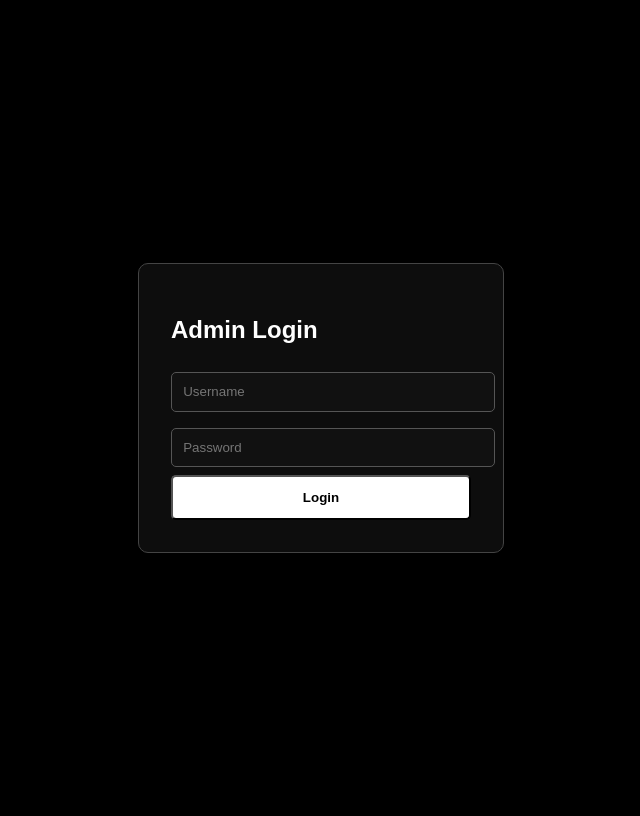
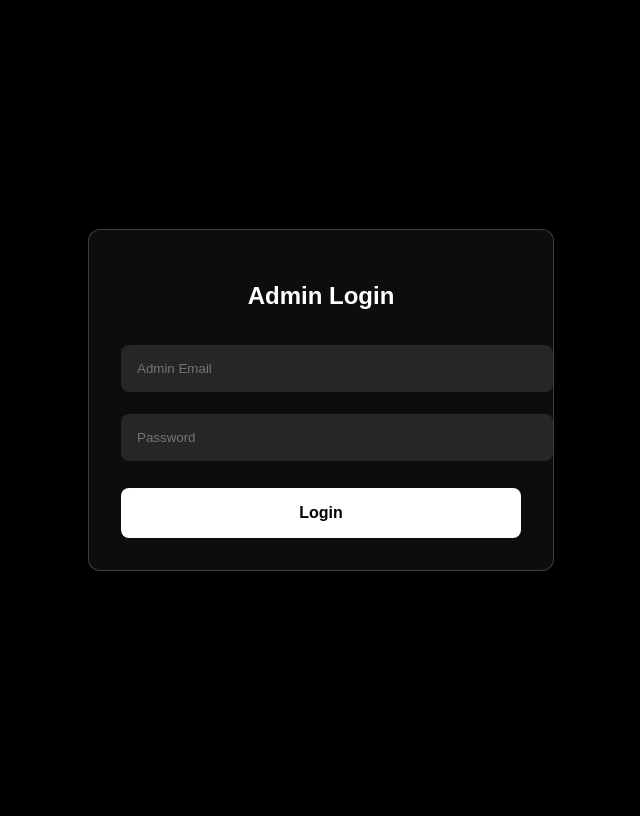
Before and after one commit to Abhinav6305/HACK-A-THON-1.0, a Flask app: page /admin_login in a window 1280 px wide. Shown: the whole page, without its empty margins (319-959 px from the left). After the commit the page ends 571 px from the top, so only its background shows below. Run offline with Flask 3, Linux system fonts and the light colour scheme.

```diff
--- a/templates/admin_login.html
+++ b/templates/admin_login.html
@@ -1,51 +1,83 @@
 <!DOCTYPE html>
-<html>
+<html lang="en">
 <head>
-    <meta charset="UTF-8">
-    <title>Admin Login</title>
+    <meta charset="UTF-8" />
+    <meta name="viewport" content="width=device-width, initial-scale=1.0" />
+    <title>Admin Login | HACK-A-THON 1.0</title>
+
     <style>
         body {
-            background:#000;
-            color:#fff;
-            font-family:Arial;
-            display:flex;
-            justify-content:center;
-            align-items:center;
-            height:100vh;
+            font-family: Arial, sans-serif;
+            background: #000;
+            color: #fff;
+            display: flex;
+            justify-content: center;
+            align-items: center;
+            height: 100vh;
+            margin: 0;
         }
-        form {
-            background:rgba(255,255,255,0.05);
-            padding:2rem;
-            border-radius:10px;
-            border:1px solid #444;
-            width:300px;
+
+        .login-box {
+            background: rgba(255,255,255,0.05);
+            padding: 2rem;
+            border-radius: 12px;
+            width: 90%;
+            max-width: 400px;
+            border: 1px solid rgba(255,255,255,0.2);
+            backdrop-filter: blur(10px);
+            text-align: center;
         }
+
+        h2 {
+            margin-bottom: 1.5rem;
+            font-weight: 600;
+        }
+
         input {
-            width:100%;
-            padding:0.7rem;
-            margin:0.5rem 0;
-            background:#111;
-            color:#fff;
-            border:1px solid #555;
-            border-radius:5px;
+            width: 100%;
+            padding: 1rem;
+            margin: 0.7rem 0;
+            border: none;
+            background: rgba(255,255,255,0.1);
+            border-radius: 8px;
+            color: #fff;
         }
+
         button {
-            width:100%;
-            padding:0.8rem;
-            background:#fff;
-            color:#000;
-            border-radius:5px;
-            font-weight:bold;
-            cursor:pointer;
+            width: 100%;
+            padding: 1rem;
+            background: #fff;
+            color: #000;
+            border: none;
+            border-radius: 8px;
+            font-size: 1rem;
+            font-weight: 600;
+            cursor: pointer;
+            margin-top: 1rem;
         }
+
+        button:hover {
+            background: #ddd;
+        }
+
+        .msg { color: #f55; margin-top: 1rem; }
     </style>
 </head>
 <body>
-    <form action="{{ url_for('admin_verify') }}" method="POST">
+    <div class="login-box">
         <h2>Admin Login</h2>
-        <input name="username" placeholder="Username" required>
-        <input name="password" type="password" placeholder="Password" required>
-        <button type="submit">Login</button>
-    </form>
+
+        <form method="POST">
+            <input type="email" name="email" placeholder="Admin Email" required>
+            <input type="password" name="password" placeholder="Password" required>
+            <button type="submit">Login</button>
+        </form>
+
+        {% with messages = get_flashed_messages(category_filter=["error"]) %}
+            {% if messages %}
+                <div class="msg">{{ messages[0] }}</div>
+            {% endif %}
+        {% endwith %}
+    </div>
 </body>
 </html>
```
